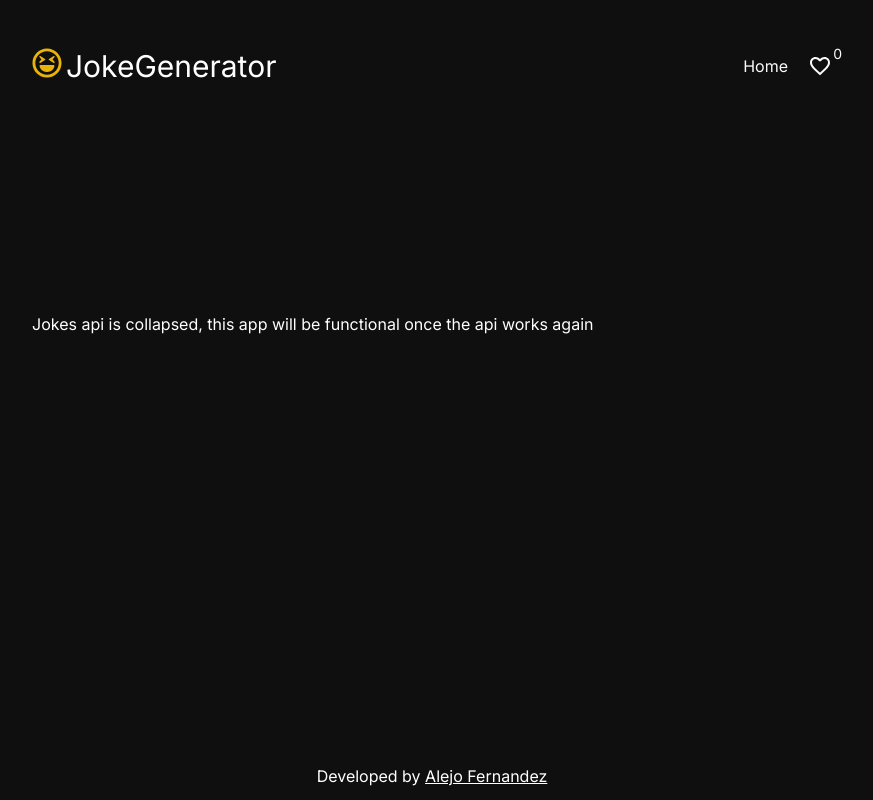
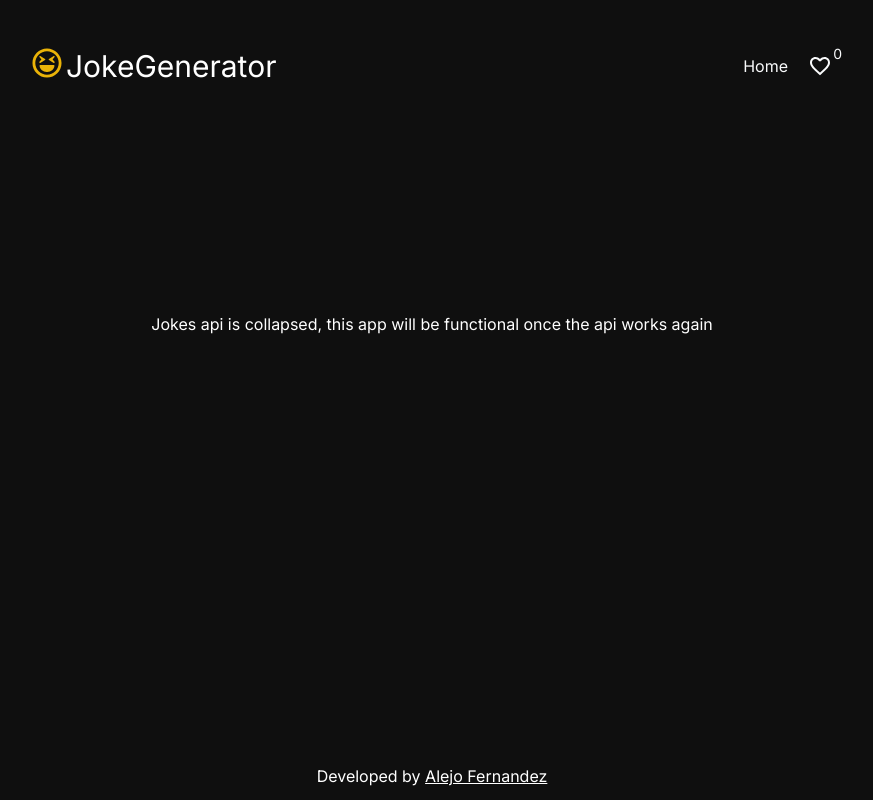
Before and after one commit to AlejoFernandez10/jokeGenerator, a Next.js app: page / in a window 1280 px wide. Shown: the whole page, without its empty margins (208-1081 px from the left). Built offline with nearby package versions, Linux system fonts and the light colour scheme.

Commit message:
Api collapsed message centered

```diff
--- a/src/app/page.jsx
+++ b/src/app/page.jsx
@@ -73,7 +73,7 @@ export default function Home() {
         </div>
       }  */}
 
-      <h1>Jokes api is collapsed, this app will be functional once the api works again</h1>
+      <h1 className='text-center'>Jokes api is collapsed, this app will be functional once the api works again</h1>
 
     </div>
 
```
